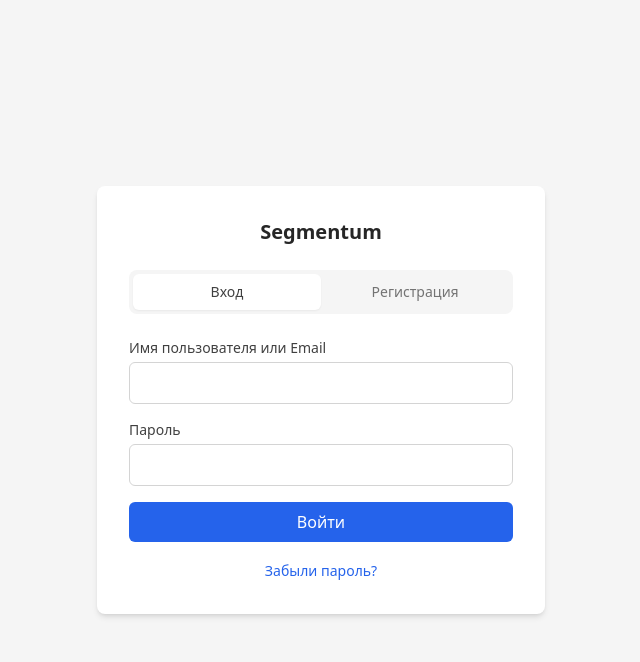
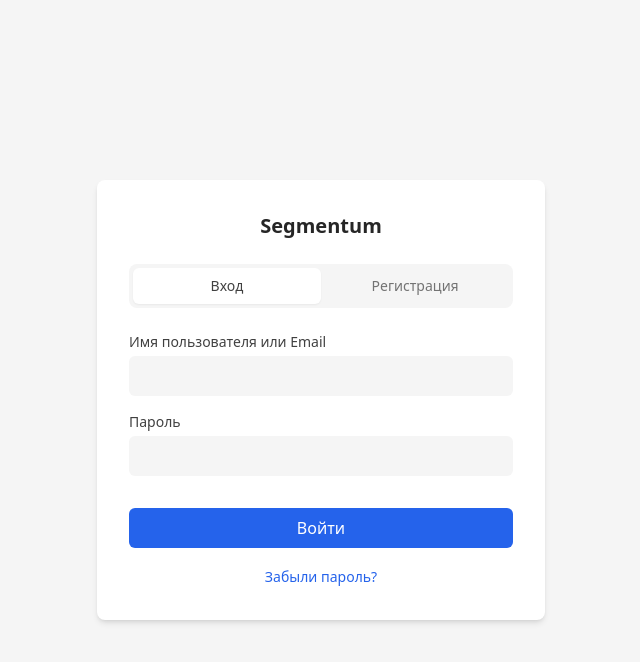
Before and after one commit to sonaev/todo, a FastAPI app: page /login in a window 1280 px wide. Shown: the top 662 px of the page, without its empty margins (319-959 px from the left). Run offline with FastAPI, Linux system fonts and the light colour scheme; some libraries are stand-ins or nearby versions.

Commit message:
UI Update

```diff
--- a/templates/auth.html
+++ b/templates/auth.html
@@ -56,12 +56,12 @@
                 <div>
                     <label for="login-username" class="block text-sm font-medium text-neutral-700 dark:text-neutral-300 mb-1">Имя пользователя или Email</label>
                     <input type="text" id="login-username" name="username" required
-                           class="w-full px-3 py-2 border border-neutral-300 dark:border-neutral-600 dark:bg-neutral-700 dark:text-neutral-100 rounded-md focus:outline-none focus:ring-2 focus:ring-blue-500 focus:border-transparent">
+                           class="w-full px-3 py-2 bg-neutral-100 dark:bg-neutral-700 dark:text-neutral-100 rounded-md focus:outline-none focus:ring-2 focus:ring-blue-500 focus:border-transparent">
                 </div>
-                <div>
+                <div class="pb-4">
                     <label for="login-password" class="block text-sm font-medium text-neutral-700 dark:text-neutral-300 mb-1">Пароль</label>
                     <input type="password" id="login-password" name="password" required
-                           class="w-full px-3 py-2 border border-neutral-300 dark:border-neutral-600 dark:bg-neutral-700 dark:text-neutral-100 rounded-md focus:outline-none focus:ring-2 focus:ring-blue-500 focus:border-transparent">
+                           class="w-full px-3 py-2 bg-neutral-100 dark:bg-neutral-700 dark:text-neutral-100 rounded-md focus:outline-none focus:ring-2 focus:ring-blue-500 focus:border-transparent">
                 </div>
                 <button type="submit"
                         class="w-full bg-blue-600 text-white py-2 px-4 rounded-md hover:bg-blue-700 transition duration-200 flex items-center justify-center">
@@ -83,27 +83,27 @@
                 <div>
                     <label for="register-username" class="block text-sm font-medium text-neutral-700 dark:text-neutral-300 mb-1">Имя пользователя</label>
                     <input type="text" id="register-username" name="username" required
-                           class="w-full px-3 py-2 border border-neutral-300 dark:border-neutral-600 dark:bg-neutral-700 dark:text-neutral-100 rounded-md focus:outline-none focus:ring-2 focus:ring-blue-500 focus:border-transparent">
+                           class="w-full px-3 py-2 bg-neutral-100 dark:bg-neutral-700 dark:text-neutral-100 rounded-md focus:outline-none focus:ring-2 focus:ring-blue-500 focus:border-transparent">
                 </div>
                 <div>
                     <label for="register-email" class="block text-sm font-medium text-neutral-700 dark:text-neutral-300 mb-1">Email</label>
                     <input type="email" id="register-email" name="email" required
-                           class="w-full px-3 py-2 border border-neutral-300 dark:border-neutral-600 dark:bg-neutral-700 dark:text-neutral-100 rounded-md focus:outline-none focus:ring-2 focus:ring-blue-500 focus:border-transparent">
+                           class="w-full px-3 py-2 bg-neutral-100 dark:bg-neutral-700 dark:text-neutral-100 rounded-md focus:outline-none focus:ring-2 focus:ring-blue-500 focus:border-transparent">
+                </div>
+                <div>
+                    <label for="register-telegram" class="block text-sm font-medium text-neutral-700 dark:text-neutral-300 mb-1">Telegram (необязательно)</label>
+                    <input type="text" id="register-telegram" name="telegram_username" placeholder="@username"
+                           class="w-full px-3 py-2 bg-neutral-100 dark:bg-neutral-700 dark:text-neutral-100 rounded-md focus:outline-none focus:ring-2 focus:ring-blue-500 focus:border-transparent">
                 </div>
                 <div>
                     <label for="register-password" class="block text-sm font-medium text-neutral-700 dark:text-neutral-300 mb-1">Пароль</label>
                     <input type="password" id="register-password" name="password" required
-                           class="w-full px-3 py-2 border border-neutral-300 dark:border-neutral-600 dark:bg-neutral-700 dark:text-neutral-100 rounded-md focus:outline-none focus:ring-2 focus:ring-blue-500 focus:border-transparent">
+                           class="w-full px-3 py-2 bg-neutral-100 dark:bg-neutral-700 dark:text-neutral-100 rounded-md focus:outline-none focus:ring-2 focus:ring-blue-500 focus:border-transparent">
                 </div>
-                <div>
+                <div class="pb-4">
                     <label for="register-password-confirm" class="block text-sm font-medium text-neutral-700 dark:text-neutral-300 mb-1">Подтвердите пароль</label>
                     <input type="password" id="register-password-confirm" name="password_confirm" required
-                           class="w-full px-3 py-2 border border-neutral-300 dark:border-neutral-600 dark:bg-neutral-700 dark:text-neutral-100 rounded-md focus:outline-none focus:ring-2 focus:ring-blue-500 focus:border-transparent">
-                </div>
-                <div>
-                    <label for="register-telegram" class="block text-sm font-medium text-neutral-700 dark:text-neutral-300 mb-1">Telegram (необязательно)</label>
-                    <input type="text" id="register-telegram" name="telegram_username" placeholder="@username"
-                           class="w-full px-3 py-2 border border-neutral-300 dark:border-neutral-600 dark:bg-neutral-700 dark:text-neutral-100 rounded-md focus:outline-none focus:ring-2 focus:ring-blue-500 focus:border-transparent">
+                           class="w-full px-3 py-2 bg-neutral-100 dark:bg-neutral-700 dark:text-neutral-100 rounded-md focus:outline-none focus:ring-2 focus:ring-blue-500 focus:border-transparent">
                 </div>
                 <button type="submit"
                         class="w-full bg-green-600 text-white py-2 px-4 rounded-md hover:bg-green-700 transition duration-200 flex items-center justify-center">
@@ -115,10 +115,10 @@
         <!-- Forgot Password Form -->
         <div id="forgot-password-form" class="forgot-password-form hidden">
             <form method="post" action="/forgot-password" class="space-y-4">
-                <div>
+                <div class="pb-4">
                     <label for="forgot-email" class="block text-sm font-medium text-neutral-700 dark:text-neutral-300 mb-1">Email для восстановления</label>
                     <input type="email" id="forgot-email" name="email" required
-                           class="w-full px-3 py-2 border border-neutral-300 dark:border-neutral-600 dark:bg-neutral-700 dark:text-neutral-100 rounded-md focus:outline-none focus:ring-2 focus:ring-blue-500 focus:border-transparent">
+                           class="w-full px-3 py-2 bg-neutral-100 dark:bg-neutral-700 dark:text-neutral-100 rounded-md focus:outline-none focus:ring-2 focus:ring-blue-500 focus:border-transparent">
                 </div>
                 <button type="submit"
                         class="w-full bg-neutral-600 text-white py-2 px-4 rounded-md hover:bg-neutral-700 transition duration-200 flex items-center justify-center">
```
